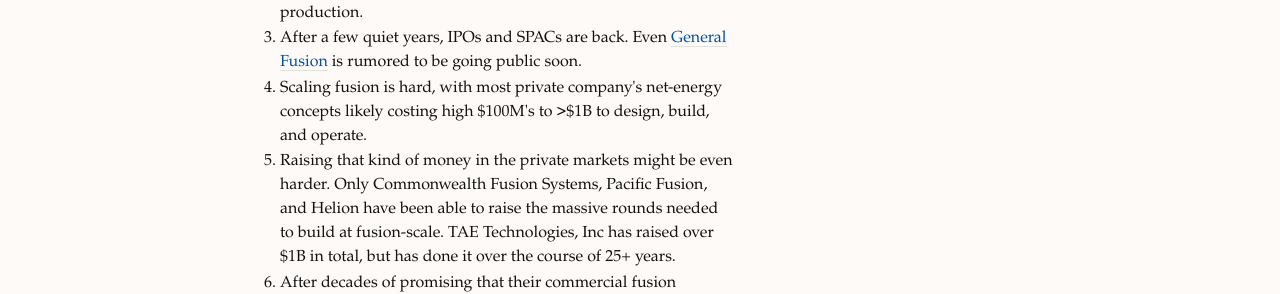
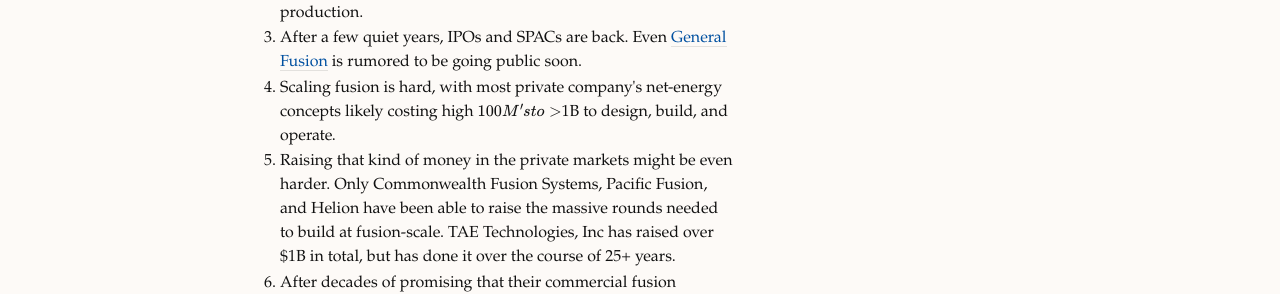
Before and after one commit to dan-ftp/fusion-conclusion, a Jekyll site: the page built from _posts/2025-12-18-quick-thoughts-tmtg-tae.md, in a window 1280 px wide. Shown: the part 499-793 px from the top of the page. Built offline with Jekyll 4.4.1, drawn with Linux system fonts in a browser that asks for light colours; part of the change alters nothing that is shown.

```diff
--- a/_config.yml
+++ b/_config.yml
@@ -23,3 +23,5 @@ exclude:
 markdown: kramdown
 kramdown:
   input: GFM
+
+mathjax: true
```
